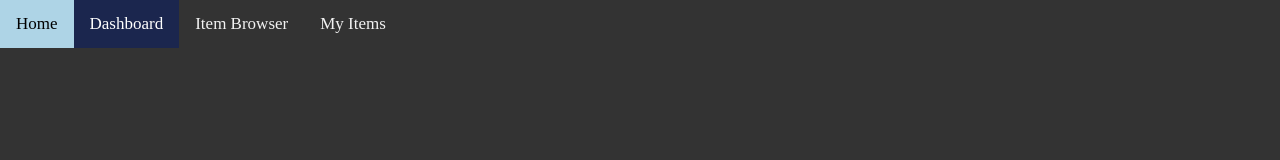
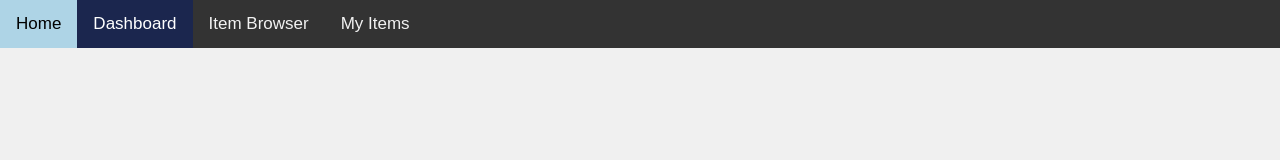
Before and after one commit to George5683/FEEDS, a website: page Resources/HTML/dashboard.html in a window 1280 px wide. Drawn offline with Linux system fonts and the light colour scheme.

Commit message:
Fix dashboard body so it has white background

```diff
--- a/Resources/CSS/dashboard.css
+++ b/Resources/CSS/dashboard.css
@@ -1,8 +1,14 @@
-    body {
-    margin: 0;
-    display: flex;
-    height: 100vh;
-  }
+body {
+  margin: 0;
+  padding: 0;
+  font-family: 'Arial', sans-serif;
+  display: flex;
+  flex-direction: column; /* Stack elements vertically */
+  justify-content: flex-start;
+  align-items: center;
+  height: 100vh;
+  background-color: #f0f0f0; /* Light grey background */
+}
 
   .left-half {
     background-color: white;
```
